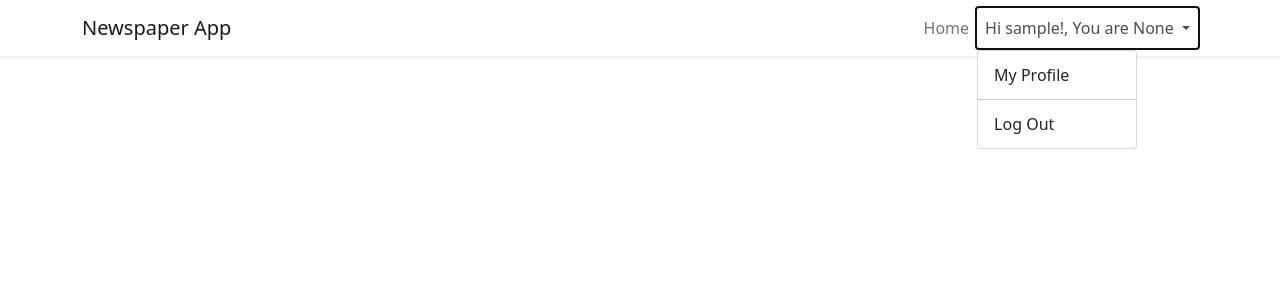
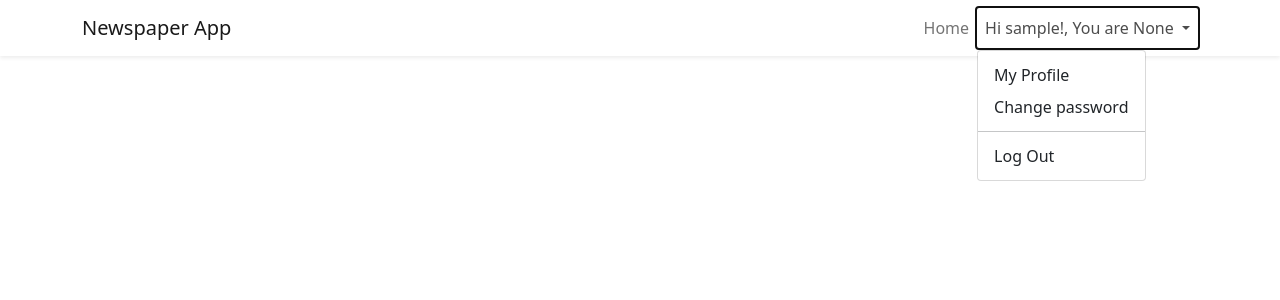
Before and after one commit to paulnyabaro/general_python, a Django app: page / in a window 1280 px wide, after a click that opens the changed part. Shown: the top 300 px of the page. Run offline with Django 4.2, Linux system fonts and the light colour scheme; the visitor is signed in with stand-in values (Sample User, id 1).

Commit message:
Added password change

```diff
--- a/templates/home.html
+++ b/templates/home.html
@@ -21,6 +21,7 @@
                     </a>
                     <ul class="dropdown-menu" aria-labelledby="navbarDropdown">
                         <li><a class="dropdown-item" href="#">My Profile</a></li>
+                        <li><a class="dropdown-item" href="{% url 'password_change' %}">Change password</a></li>
                         <li><hr class="dropdown-divider"></li>
                         <li><a class="dropdown-item" href="{% url 'logout' %}">Log Out</a></li>
                     </ul>
```
